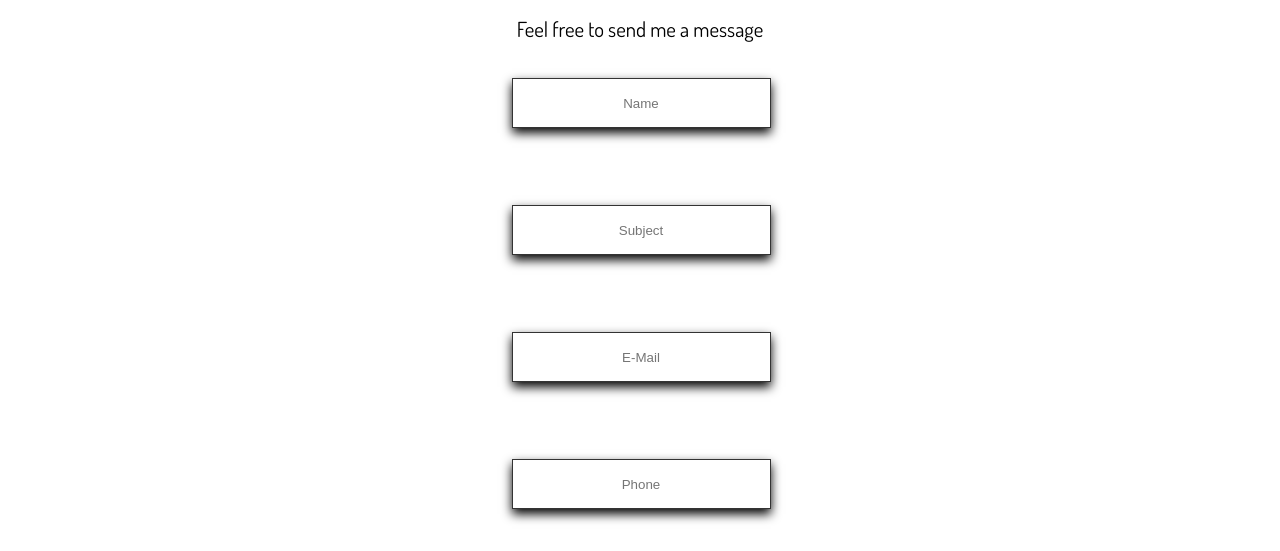
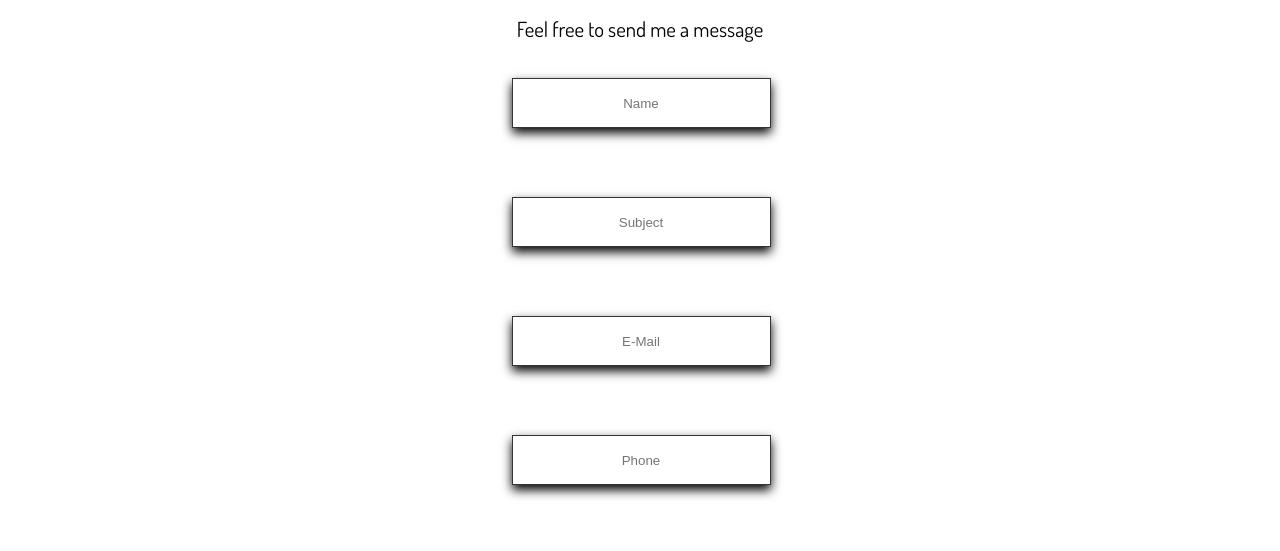
Before and after one commit to Old2Shatterhand/Portfolio-Website, a website: page dist/contact.html in a window 1280 px wide. Shown: the part 203-754 px from the top of the page. Drawn offline with Linux system fonts and the light colour scheme.

Commit message:
commit changes

```diff
--- a/scss/style.scss
+++ b/scss/style.scss
@@ -317,7 +317,7 @@ img {
 			.text-fields {
 				display: grid;
 				grid-template-rows: repeat(5, 1fr);
-				gap: 1.5rem;
+				gap: 1rem;
 				margin-bottom: 1.5rem;
 			}
 
```
Also changed, not shown: dist/about.html, dist/css/style.css, dist/index.html, dist/work.html.
